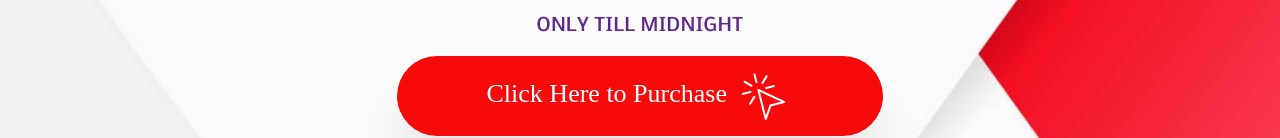
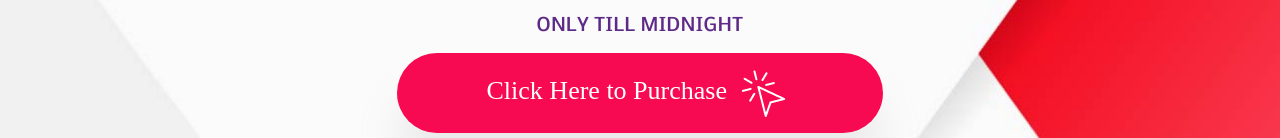
Before and after one commit to mahimayadav24/bonusmated9.github.io, a plain HTML site: page index.html in a window 1280 px wide. In both pictures the pointer is over the button "Click Here to Purchase". Shown: the part 662-800 px from the top of the page. Drawn offline with nearby package versions, Linux system fonts and the light colour scheme; a web font is replaced by a local one.

Commit message:
style.css

```diff
--- a/style.css
+++ b/style.css
@@ -196,10 +196,11 @@ body .wrapper {
 }
 
 .bg_img .btn_new:hover {
-    background-color: rgb(247, 10, 10);
+    background-color: rgb(247, 10, 81);
     -webkit-transition: .3s ease-in-out;
     -o-transition: .3s ease-in-out;
     transition: .3s ease-in-out;
+    transform: translateY(-3px);
 }
 
 .bg_img .para {
@@ -714,6 +715,7 @@ ol,
     -webkit-transition: .3s ease-in-out;
     -o-transition: .3s ease-in-out;
     transition: .3s ease-in-out;
+    background-color: rgba(255, 163, 0, 1);
 }
 
 .crt__text .btnpr img {
```
